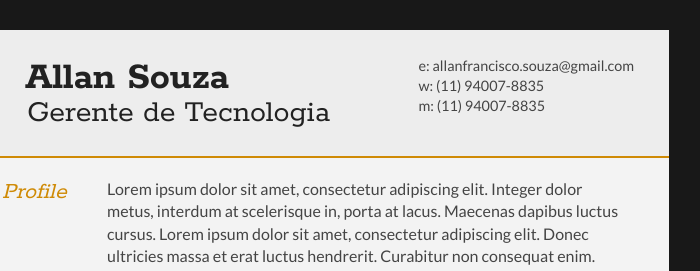
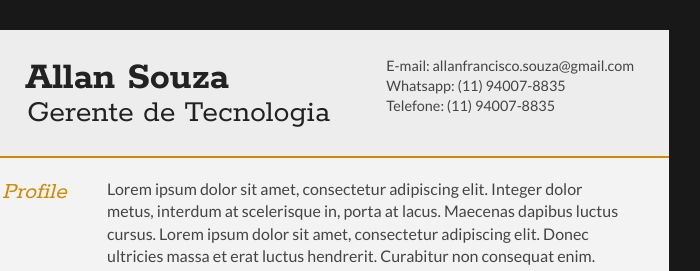
Before and after one commit to AlanLoirao/curriculo, a plain HTML site: page index.html in a window 1280 px wide. Shown: the top 271 px of the page, 371-1071 px from the left. Drawn offline with Linux system fonts and the light colour scheme; files that its build step writes are made by us from their sources.

Commit message:
trocando o tipo

```diff
--- a/index.html
+++ b/index.html
@@ -28,9 +28,9 @@
 
   <div id="contactDetails" class="quickFade delayFour">
    <ul>
-    <li>e: <a href="mailto:allanfrancisco.souza@gmail.com" target="_blank">allanfrancisco.souza@gmail.com</a></li>
-    <li>w: <a href="https://api.whatsapp.com/send?phone=5511940078835&text=Ola%2C" target="_blank">(11) 94007-8835</a></li>
-    <li>m: (11) 94007-8835</li>
+    <li>E-mail: <a href="mailto:allanfrancisco.souza@gmail.com" target="_blank">allanfrancisco.souza@gmail.com</a></li>
+    <li>Whatsapp: <a href="https://api.whatsapp.com/send?phone=5511940078835&text=Ola%2C" target="_blank">(11) 94007-8835</a></li>
+    <li>Telefone: (11) 94007-8835</li>
    </ul>
   </div>
   <div class="clear"></div>
```
